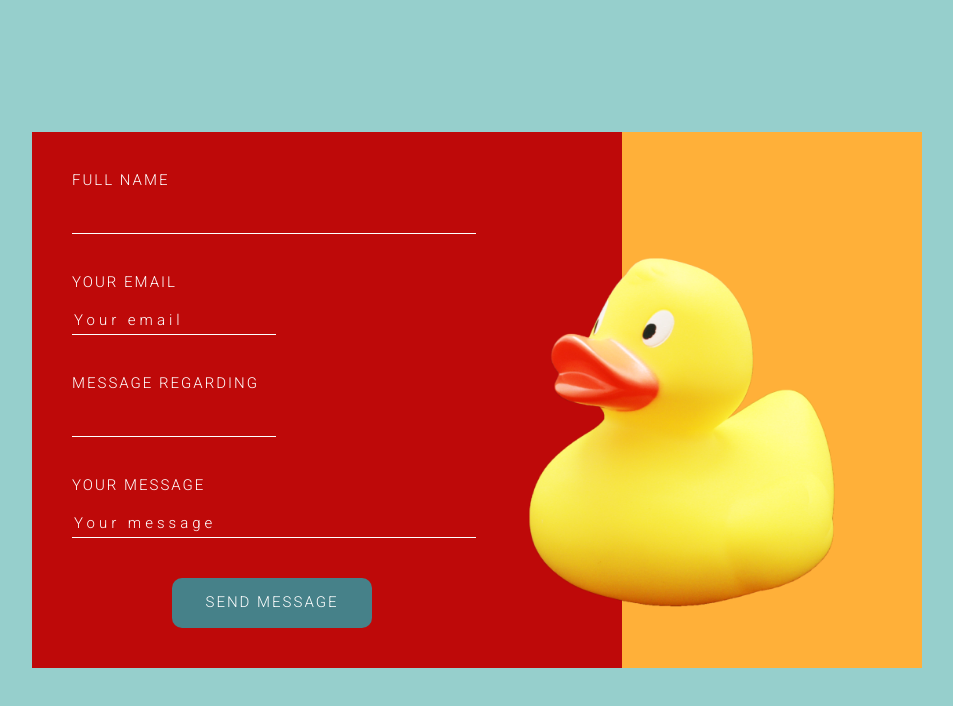
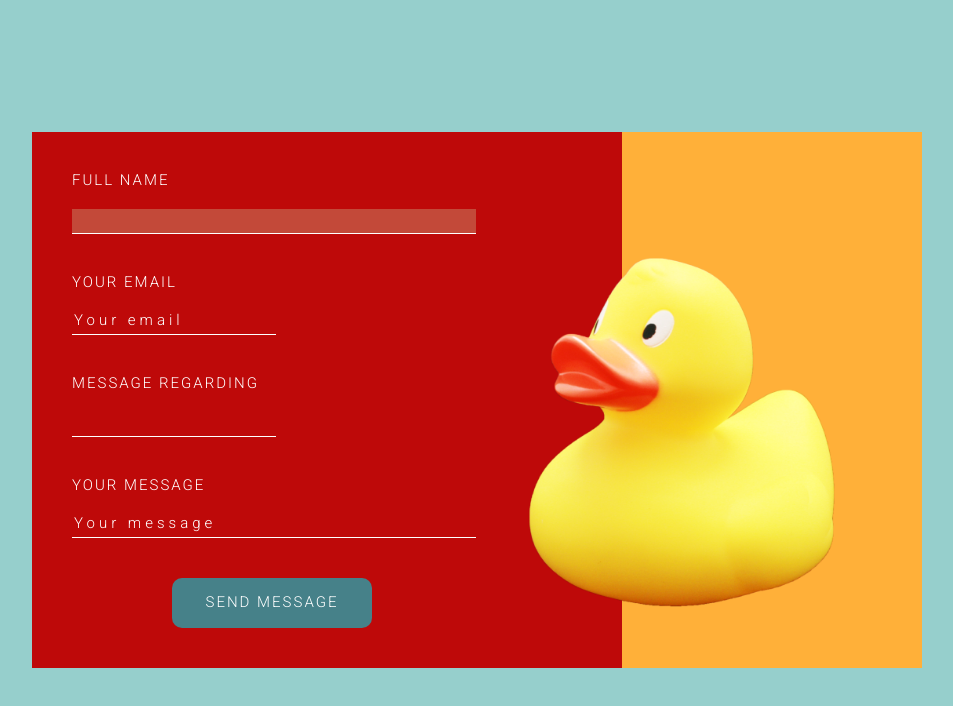
Before and after one commit to Smalmtoft/duck-form, a plain HTML site: page index.html in a window 1280 px wide. In both pictures the pointer is over the input "FULL NAME". Shown: the top 706 px of the page, without its empty margins (163-1116 px from the left). Drawn offline with Linux system fonts and the light colour scheme.

Commit message:
required field and hover over input added

```diff
--- a/styles/index.css
+++ b/styles/index.css
@@ -60,6 +60,10 @@ input:focus {
     border-bottom: solid white 1px;
 }
 
+input:hover{
+    background-color: #c34939;
+}
+
 #email, #message-regarding{
     width: 200px;
 }
```
